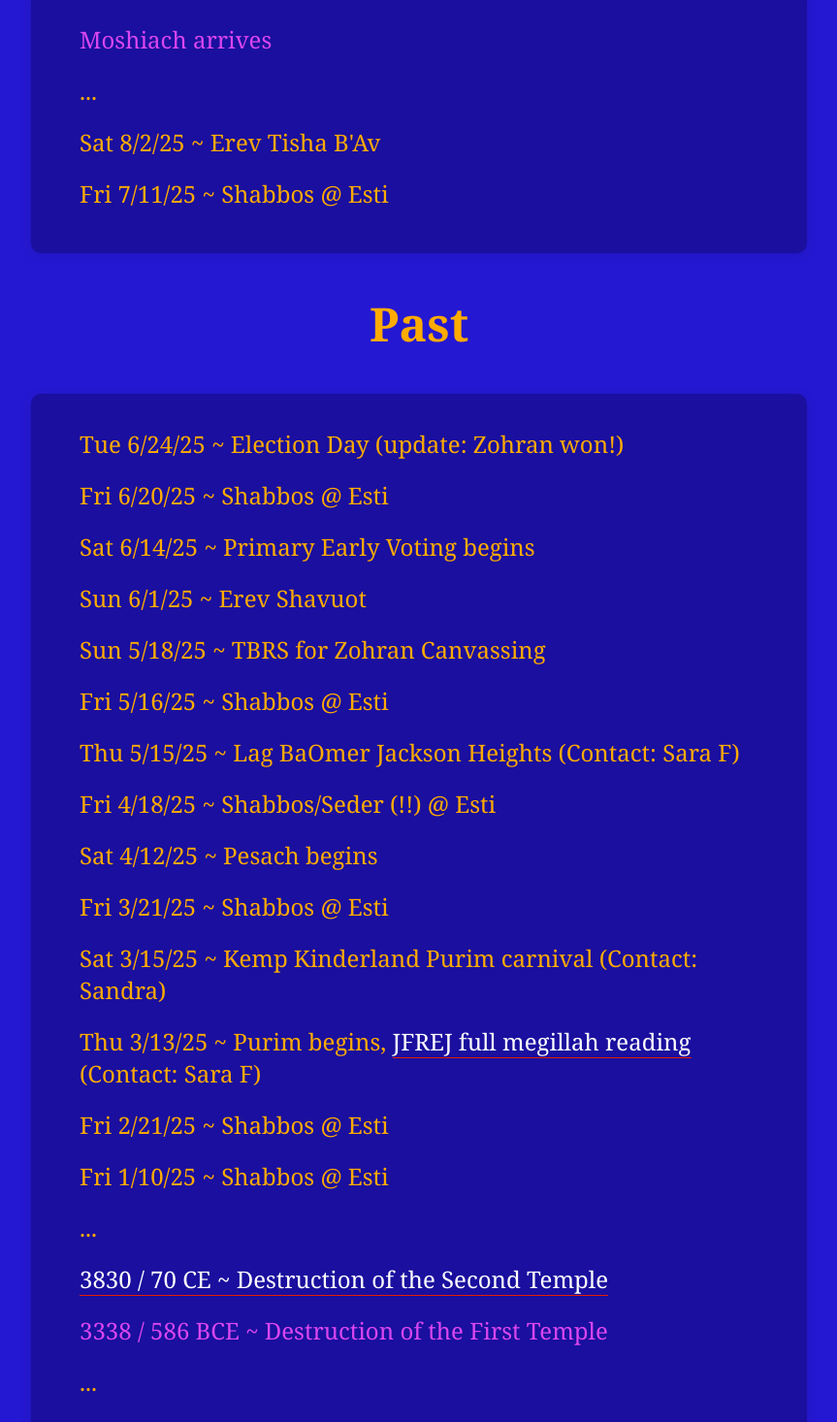
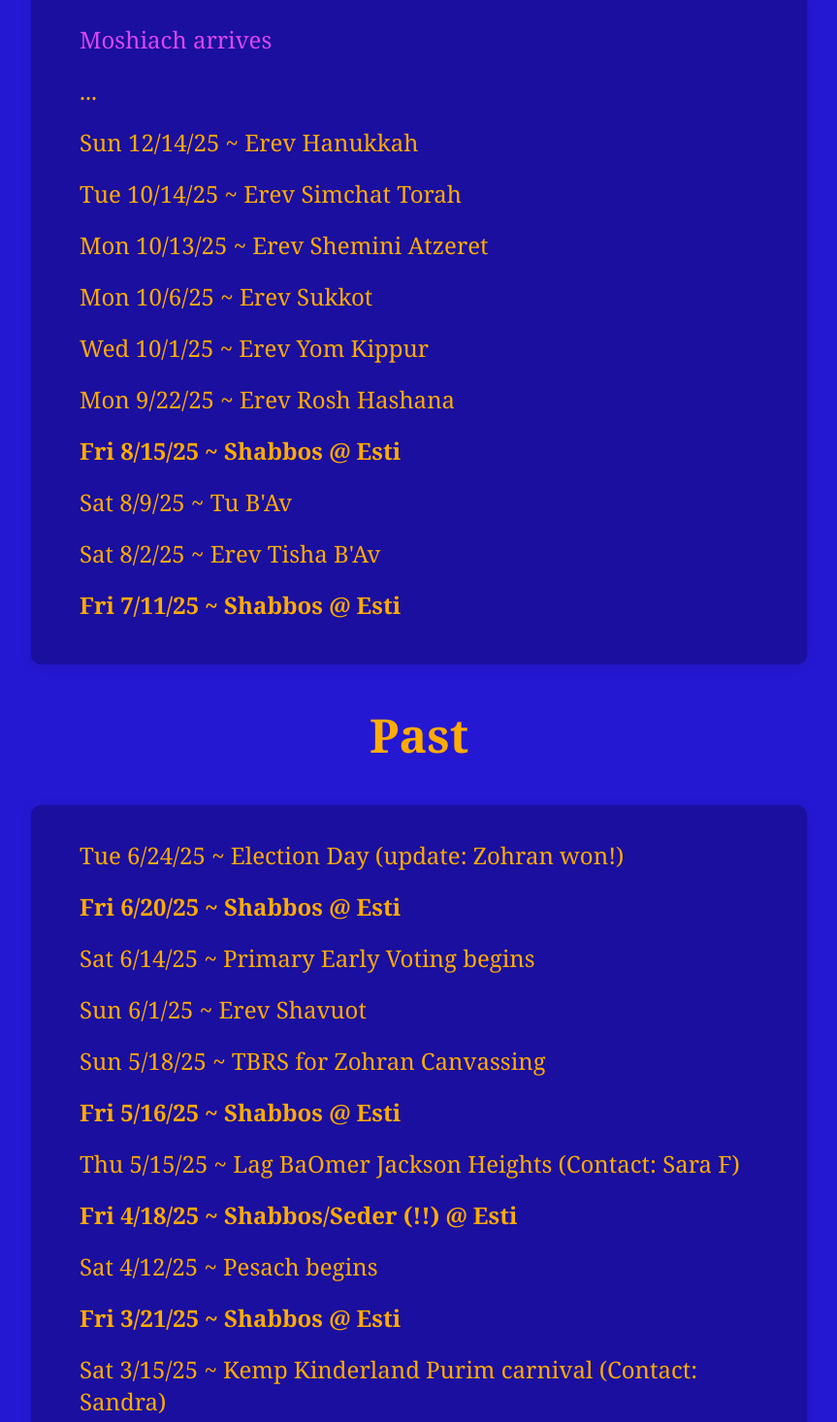
Before and after one commit to cyberjewess/tbrs-sv, a SvelteKit app: page /calendar in a window 1280 px wide. Shown: the part 220-1686 px from the top of the page at 97% size, without its empty margins (208-1071 px from the left). Built offline with nearby package versions, Linux system fonts and the light colour scheme.

Commit message:
Add upcoming holidays

```diff
--- a/src/routes/calendar/+page.svelte
+++ b/src/routes/calendar/+page.svelte
@@ -3,8 +3,16 @@
 	<ul>
 		<li class="mystical">Moshiach arrives</li>
 		<li>...</li>
+		<li>Sun 12/14/25 ~ Erev Hanukkah</li>
+		<li>Tue 10/14/25 ~ Erev Simchat Torah</li>
+		<li>Mon 10/13/25 ~ Erev Shemini Atzeret</li>
+		<li>Mon 10/6/25 ~ Erev Sukkot</li>
+		<li>Wed 10/1/25 ~ Erev Yom Kippur</li>
+		<li>Mon 9/22/25 ~ Erev Rosh Hashana</li>
+		<li><strong>Fri 8/15/25 ~ Shabbos @ Esti</strong></li>
+		<li>Sat 8/9/25 ~ Tu B'Av</li>
 		<li>Sat 8/2/25 ~ Erev Tisha B'Av</li>
-		<li>Fri 7/11/25 ~ Shabbos @ Esti</li>
+		<li><strong>Fri 7/11/25 ~ Shabbos @ Esti</strong></li>
 	</ul>
 </div>
 
@@ -12,15 +20,15 @@
 <div class="calendar-card">
 	<ul>
 		<li>Tue 6/24/25 ~ Election Day (update: Zohran won!)</li>
-		<li>Fri 6/20/25 ~ Shabbos @ Esti</li>
+		<li><strong>Fri 6/20/25 ~ Shabbos @ Esti</strong></li>
 		<li>Sat 6/14/25 ~ Primary Early Voting begins</li>
 		<li>Sun 6/1/25 ~ Erev Shavuot</li>
 		<li>Sun 5/18/25 ~ TBRS for Zohran Canvassing</li>
-		<li>Fri 5/16/25 ~ Shabbos @ Esti</li>
+		<li><strong>Fri 5/16/25 ~ Shabbos @ Esti</strong></li>
 		<li>Thu 5/15/25 ~ Lag BaOmer Jackson Heights (Contact: Sara F)</li>
-		<li>Fri 4/18/25 ~ Shabbos/Seder (!!) @ Esti</li>
+		<li><strong>Fri 4/18/25 ~ Shabbos/Seder (!!) @ Esti</strong></li>
 		<li>Sat 4/12/25 ~ Pesach begins</li>
-		<li>Fri 3/21/25 ~ Shabbos @ Esti</li>
+		<li><strong>Fri 3/21/25 ~ Shabbos @ Esti</strong></li>
 		<li>Sat 3/15/25 ~ Kemp Kinderland Purim carnival (Contact: Sandra)</li>
 		<li>
 			Thu 3/13/25 ~ Purim begins, <a
@@ -29,16 +37,16 @@
 				>JFREJ full megillah reading</a
 			> (Contact: Sara F)
 		</li>
-		<li>Fri 2/21/25 ~ Shabbos @ Esti</li>
-		<li>Fri 1/10/25 ~ Shabbos @ Esti</li>
+		<li><strong>Fri 2/21/25 ~ Shabbos @ Esti</strong></li>
+		<li><strong>Fri 1/10/25 ~ Shabbos @ Esti</strong></li>
 		<li>...</li>
 		<li class="mystical">
 			<a
 				href="https://www.chabad.org/library/article_cdo/aid/2641925/jewish/Which-Year-Was-the-Second-Temple-Destroyed-69-CE-or-70-CE.htm"
-				>3830 / 70 CE ~ Destruction of the Second Temple</a
+				>9 Av 3830 ~ Destruction of the Second Temple</a
 			>
 		</li>
-		<li class="mystical">3338 / 586 BCE ~ Destruction of the First Temple</li>
+		<li class="mystical">9 Av 3338 ~ Destruction of the First Temple</li>
 		<li>...</li>
 		<li class="mystical">Creation of the universe</li>
 	</ul>
```
